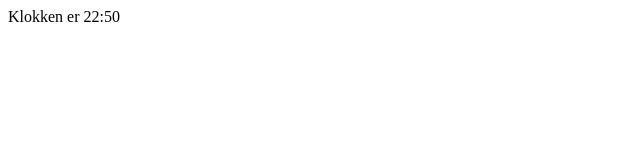
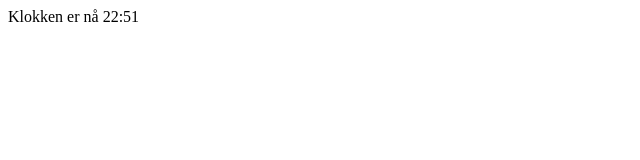
Before and after one commit to runarhageland/klokke, a plain HTML site: page index.html in a window 1280 px wide. Shown: the full height of the page, 0-640 px from the left. Drawn offline with Linux system fonts and the light colour scheme.

Commit message:
Nå 22:51

```diff
--- a/index.html
+++ b/index.html
@@ -1,5 +1,5 @@
 <html>
 	<body>
-		Klokken er 22:50
+		Klokken er nå 22:51
 	</body>
 </html>
```
